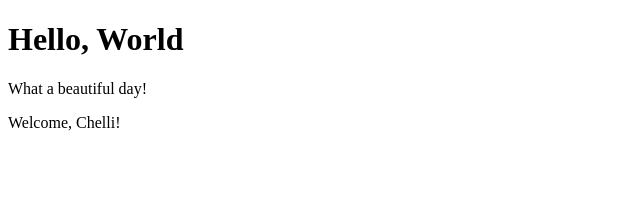
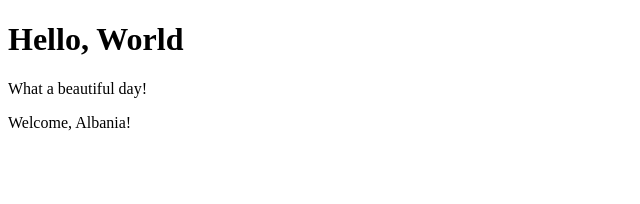
Before and after one commit to Gilxhon001/ReactJsExercises, a React (Create React App) app: page / in a window 1280 px wide. Shown: the top 204 px of the page, without its empty margins (0-640 px from the left). Built offline with nearby package versions, Linux system fonts and the light colour scheme.

Commit message:
Props - 02 Finished

```diff
--- a/src/App.js
+++ b/src/App.js
@@ -7,7 +7,7 @@ export class App extends React.Component {
         return (
             <div>
                 <Hello />
-                <Welcome name="Chelli"/>
+                <Welcome />
             </div>
         )
     }
--- a/src/Welcome.js
+++ b/src/Welcome.js
@@ -5,3 +5,7 @@ export class Welcome extends React.Component {
         return <p>Welcome, {this.props.name}!</p>
     }
 }
+
+Welcome.defaultProps = {
+    name: "Albania"
+}
```
